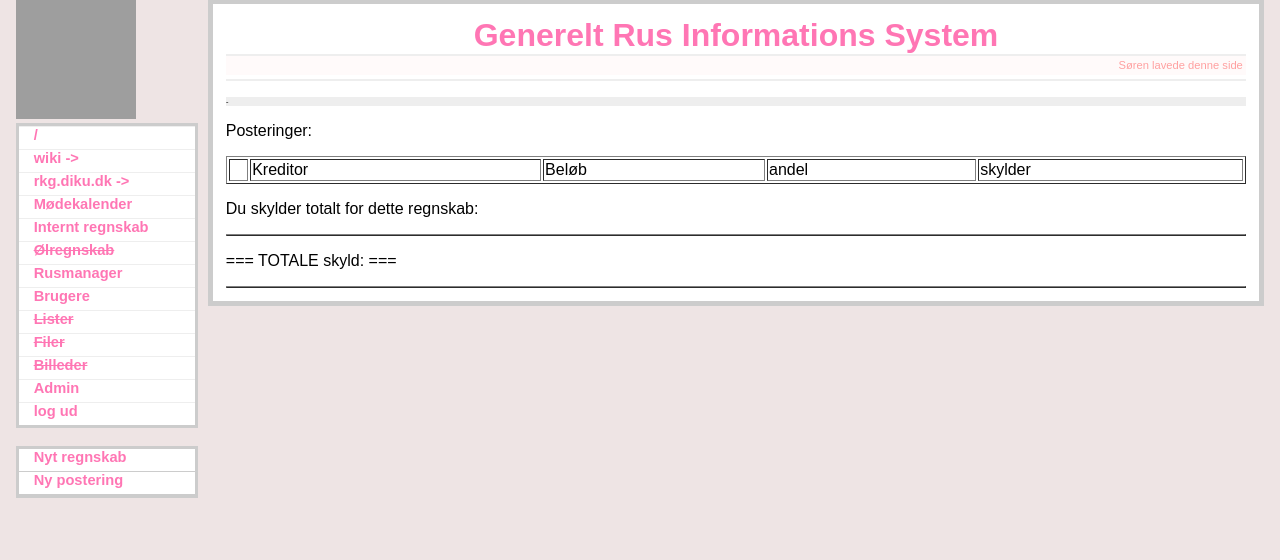
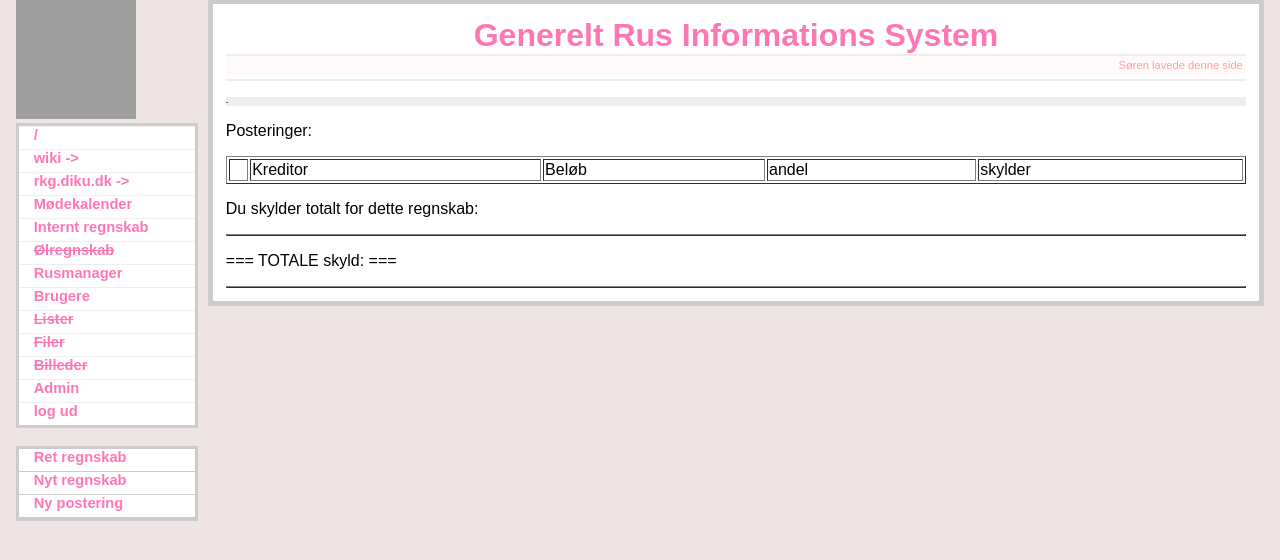
Before and after one commit to RusKursusGruppen/GRIS, a Flask app: template templates/bookkeeper/book.html in a window 1280 px wide. Shown: the part 17-577 px from the top of the page. Run offline with Flask 2, Linux system fonts and the light colour scheme; the template is opened without the code that fills it, so the values that code supplies are empty; grey boxes are pictures that could not be loaded.

Commit message:
New menupoint added

```diff
--- a/templates/bookkeeper/book.html
+++ b/templates/bookkeeper/book.html
@@ -1,6 +1,7 @@
 {% extends "layout.html" %}
 
 {% block submenu %}
+    <a href="{{url_for('bookkeeper.modify_book', b_id=book['b_id'])}}">Ret regnskab</a>
     <a href="{{url_for('bookkeeper.new_book')}}">Nyt regnskab</a>
     <a href="{{url_for('bookkeeper.new_entry', b_id=book['b_id'])}}">Ny postering</a>
 {% endblock %}
```
Also changed, not shown: applications/bookkeeper.py (+9 -0 lines).
